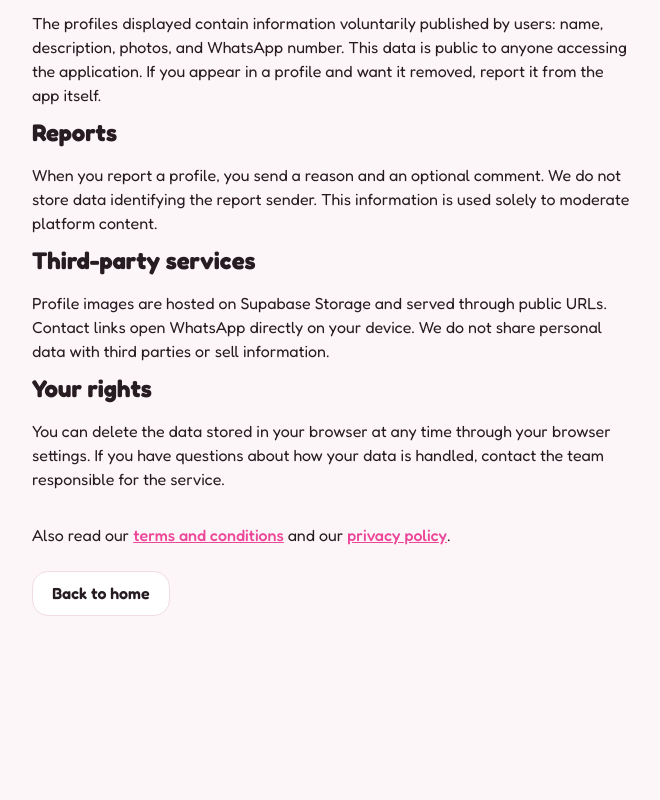
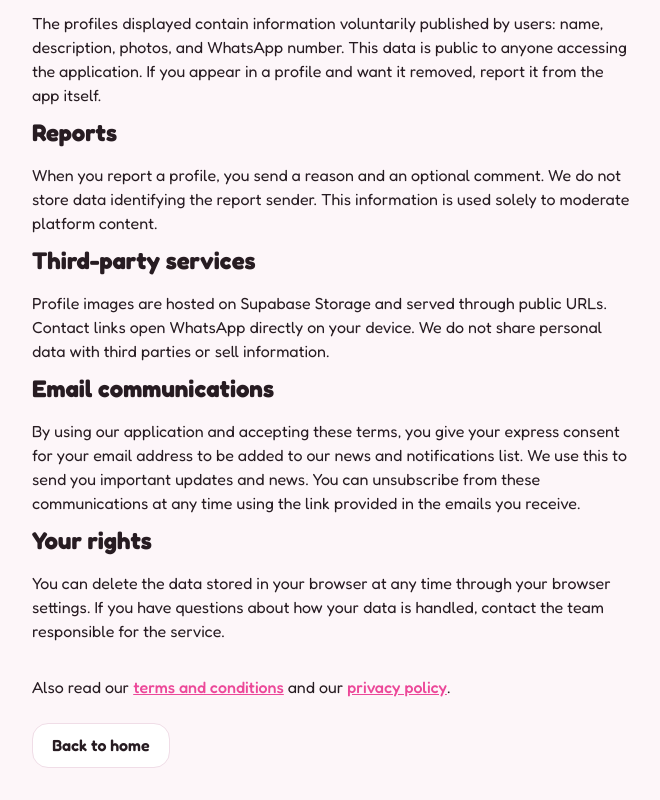
Before and after one commit to albertolicea00/linkXlink, a React (Vite) app: page /data in a window 1280 px wide. Shown: the part 563-1363 px from the top of the page, without its empty margins (308-968 px from the left). Before the commit the page ends 1211 px from the top, so only its background shows below. Built offline with nearby package versions, Linux system fonts and the light colour scheme; no server answers.

Commit message:
feat: remove email consent from terms, add email disclosure page
Remove 'added to email news list' clause from acceptTerms in both locales. Add email communications disclosure section to DataUsage page in Spanish and English.

```diff
--- a/src/i18n/en.json
+++ b/src/i18n/en.json
@@ -47,7 +47,7 @@
     "how4": "Interested in someone? Tap the WhatsApp button.",
     "how5": "Something wrong? Report it and help the community.",
     "how6": "Join our <tg>Telegram community</tg> to help keep the app running, report bugs and get support.",
-    "acceptTerms": "I accept the <eula>terms and conditions</eula>, the <privacy>privacy policy</privacy> and the <data>data usage policy</data>, and to be added to the email news list"
+    "acceptTerms": "I accept the <eula>terms and conditions</eula>, the <privacy>privacy policy</privacy> and the <data>data usage policy</data>."
   },
   "profile": {
     "openWhatsApp": "Open WhatsApp",
@@ -59,7 +59,7 @@
     "loading": "Loading profiles…",
     "whatsappMessage": "Hi {{name}} 👋, I saw you on Link x Link :: https://linkxlink.vercel.app/",
     "empty": "No profiles available right now.",
-    "emptyDesc": "We're in the early stages. Help us by sharing the app with your friends, and come back in a few days to discover more people.",
+    "emptyDesc": "No more profiles for now. Come back later or share the app to discover more people.",
     "shareApp": "Share app",
     "error": "Could not load profiles. Check your connection.",
     "retry": "Retry",
--- a/src/i18n/es.json
+++ b/src/i18n/es.json
@@ -47,7 +47,7 @@
     "how4": "¿Te interesa alguien? Pulsa el botón de WhatsApp.",
     "how5": "¿Algo no funciona? Repórtalo y ayuda a la comunidad.",
     "how6": "Únete a nuestra <tg>comunidad de Telegram</tg> para ayudar a mantener la app, reportar fallos y pedir ayuda.",
-    "acceptTerms": "Acepto los <eula>términos y condiciones</eula>, la <privacy>política de privacidad</privacy> y el <data>uso de datos</data>, e incluir mi correo en la lista de novedades por email"
+    "acceptTerms": "Acepto los <eula>términos y condiciones</eula>, la <privacy>política de privacidad</privacy> y el <data>uso de datos</data>."
   },
   "profile": {
     "openWhatsApp": "Abrir WhatsApp",
@@ -59,7 +59,7 @@
     "loading": "Cargando perfiles…",
     "whatsappMessage": "Hola {{name}} 👋, te vi en Link x Link :: https://linkxlink.vercel.app/",
     "empty": "No hay perfiles disponibles por ahora.",
-    "emptyDesc": "Estamos en una etapa inicial. Ayúdanos compartiendo la app con tus amigos y regresa en unos días para descubrir a más personas.",
+    "emptyDesc": "No hay más perfiles por ahora. Vuelve más tarde y comparte la app para descubrir a más personas.",
     "shareApp": "Compartir app",
     "error": "No se pudieron cargar los perfiles. Revisa tu conexión.",
     "retry": "Reintentar",
--- a/src/pages/DataUsage.tsx
+++ b/src/pages/DataUsage.tsx
@@ -62,6 +62,15 @@ export function DataUsage() {
               compartimos datos personales con terceros ni vendemos información.
             </p>
 
+            <h2>Comunicaciones por correo</h2>
+            <p>
+              Al utilizar nuestra aplicación y aceptar estos términos, das tu consentimiento
+              expreso para que tu dirección de correo electrónico sea añadida a nuestra lista
+              de novedades y notificaciones. Utilizamos este medio para enviarte actualizaciones
+              importantes y noticias. Puedes desuscribirte de estas comunicaciones en cualquier
+              momento utilizando el enlace correspondiente en los correos que recibas.
+            </p>
+
             <h2>Tus derechos</h2>
             <p>
               Puedes borrar los datos almacenados en tu navegador en cualquier momento desde la
@@ -114,6 +123,14 @@ export function DataUsage() {
               with third parties or sell information.
             </p>
 
+            <h2>Email communications</h2>
+            <p>
+              By using our application and accepting these terms, you give your express consent
+              for your email address to be added to our news and notifications list. We use this
+              to send you important updates and news. You can unsubscribe from these communications
+              at any time using the link provided in the emails you receive.
+            </p>
+
             <h2>Your rights</h2>
             <p>
               You can delete the data stored in your browser at any time through your browser
```
